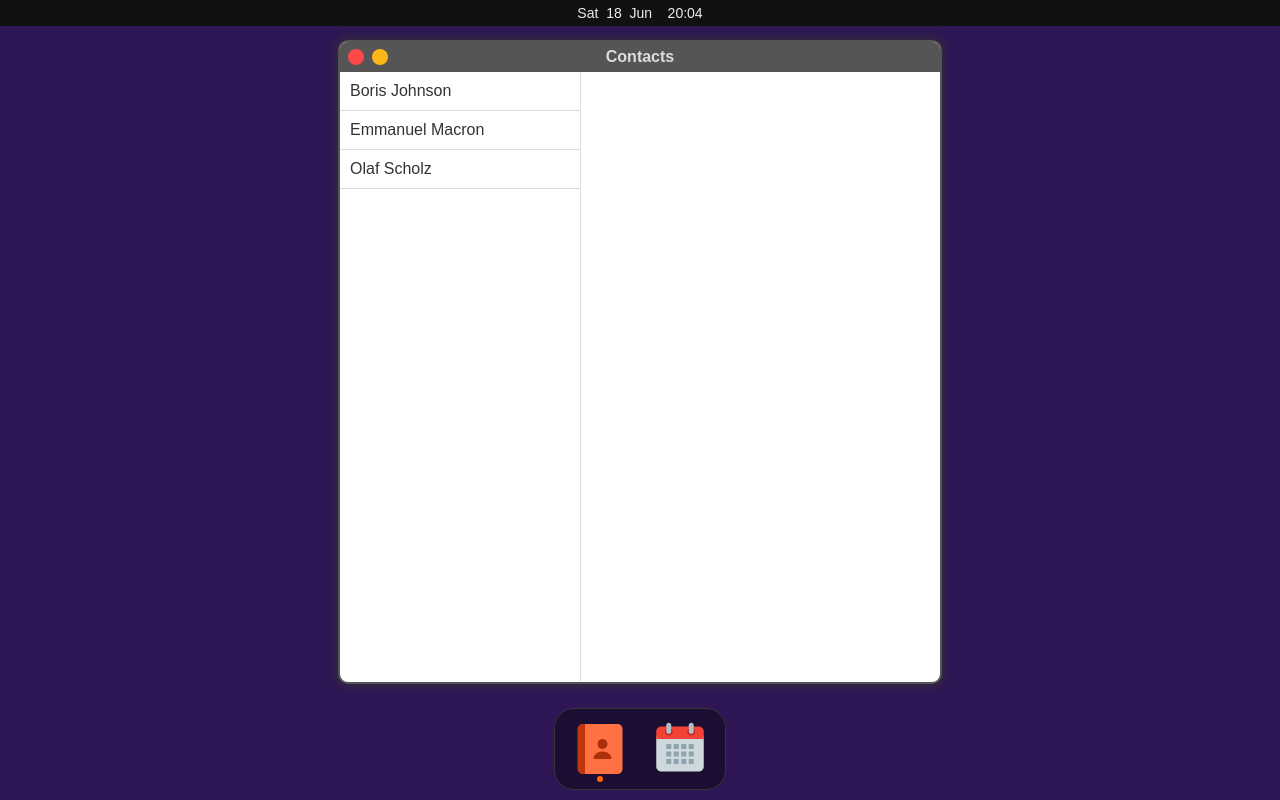
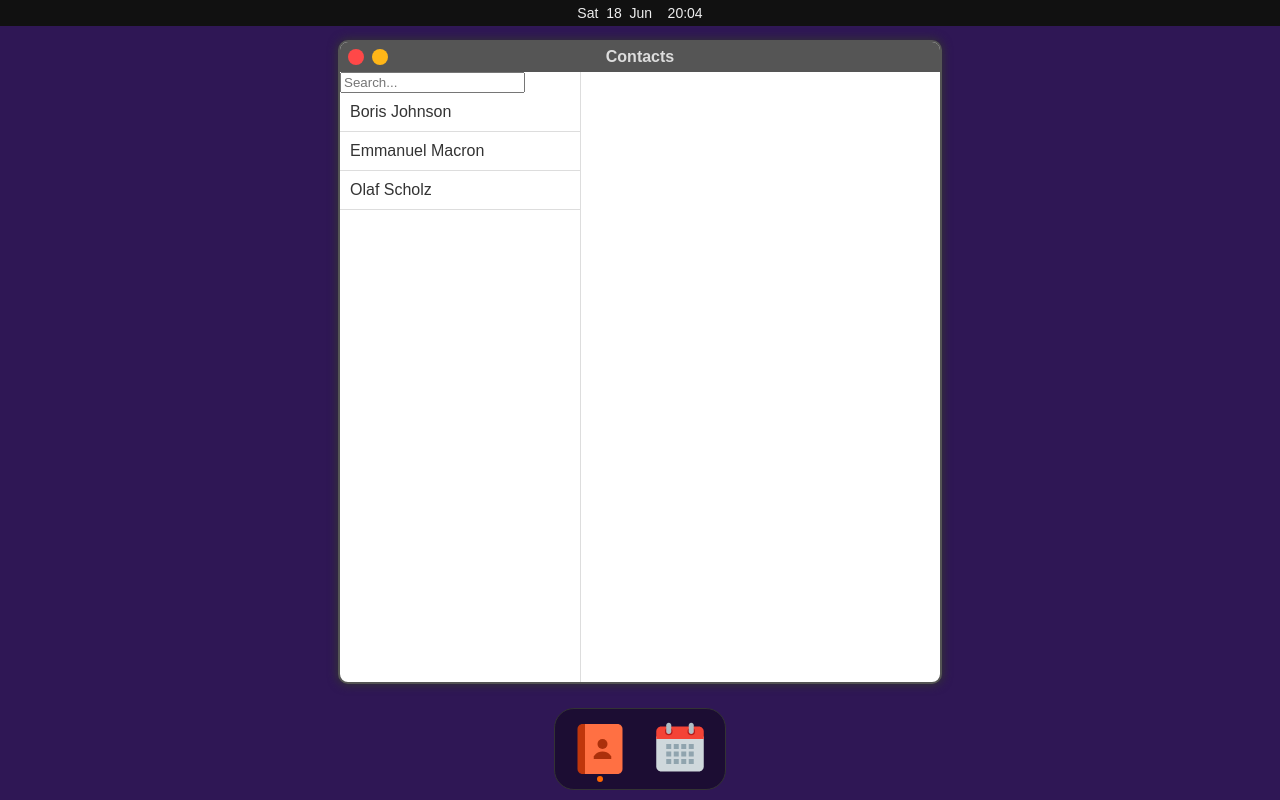
Before and after one commit to PylSerg/webium-os, a React (Create React App) app: page / in a window 1280 px wide. Both pictures are taken after a click on the item "Contacts". Built offline with nearby package versions, Linux system fonts and the light colour scheme.

Commit message:
adds filter

```diff
--- a/src/components/Contacts/Contacts.js
+++ b/src/components/Contacts/Contacts.js
@@ -6,6 +6,7 @@ import styles from "./Contacts.module.css";
 
 export default function Contacts() {
 	const [contacts, setContacts] = useState(contactsDB);
+	const [filter, setFilter] = useState({ value: "" });
 
 	function deleteContact(contactId) {
 		setContacts(prevContacts => prevContacts.filter(contact => contact.id !== contactId));
@@ -22,10 +23,26 @@ export default function Contacts() {
 		);
 	}
 
+	function filterContacts(e) {
+		setFilter({ value: e.currentTarget.value });
+	}
+
+	const normalizedFilter = filter.value.toLocaleLowerCase();
+	const visibleContacts = contacts.filter(
+		contact =>
+			contact.name.toLocaleLowerCase().includes(normalizedFilter) ||
+			contact.lastName.toLocaleLowerCase().includes(normalizedFilter) ||
+			contact.tel.toLocaleLowerCase().includes(normalizedFilter) ||
+			contact.skype.toLocaleLowerCase().includes(normalizedFilter) ||
+			contact.email.toLocaleLowerCase().includes(normalizedFilter) ||
+			contact.address.toLocaleLowerCase().includes(normalizedFilter) ||
+			contact.comment.toLocaleLowerCase().includes(normalizedFilter)
+	);
+
 	return (
 		<div className={styles.container}>
 			<div className={styles.sidebar}>
-				<ContactsList contacts={contacts} viewContact={viewContact} />
+				<ContactsList contacts={visibleContacts} filter={filter} viewContact={viewContact} filterContacts={filterContacts} />
 			</div>
 			<ContactView contacts={contacts} onDelete={deleteContact} />
 		</div>
--- a/src/components/Contacts/ContactsList.js
+++ b/src/components/Contacts/ContactsList.js
@@ -1,8 +1,13 @@
-import React, { useEffect } from "react";
+import React, { useState } from "react";
 import styles from "./Contacts.module.css";
 
-export default function ContactsList({ contacts, viewContact }) {
+export default function ContactsList({ contacts, filter, viewContact, filterContacts }) {
 	return (
+		<div>
+			<label>
+				<input type="text" value={filter.value} onChange={filterContacts} placeholder="Search..." />
+			</label>
+
 			<ul className={styles.list}>
 				{contacts.map(contact => (
 					<li key={contact.id}>
@@ -18,5 +23,6 @@ export default function ContactsList({ contacts, viewContact }) {
 					</li>
 				))}
 			</ul>
+		</div>
 	);
 }
```
Lines whose indentation alone changed are shown as unchanged.
